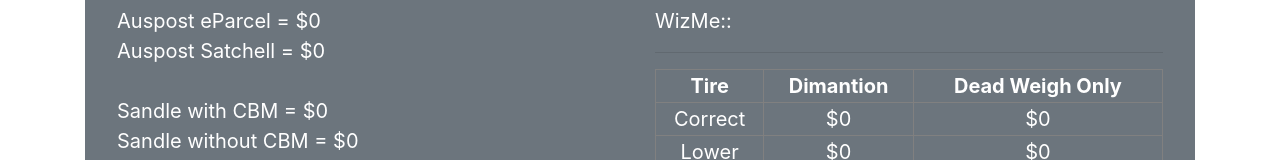
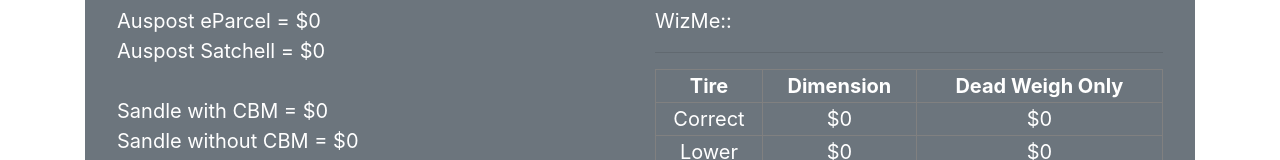
Before and after one commit to bigdiscount/hunter-express-shipping-calculator, a Next.js app: page / in a window 1280 px wide. Shown: the part 587-747 px from the top of the page. Built offline with nearby package versions, Linux system fonts and the light colour scheme.

Commit message:
typo fixed

```diff
--- a/src/components/custome-Form/Custome-form.component.js
+++ b/src/components/custome-Form/Custome-form.component.js
@@ -216,7 +216,7 @@
                 <thead>
                   <tr>
                     <th>Tire</th>
-                    <th>Dimantion</th>
+                    <th>Dimension</th>
                     <th>Dead Weigh Only</th>
                   </tr>
                 </thead>
```
